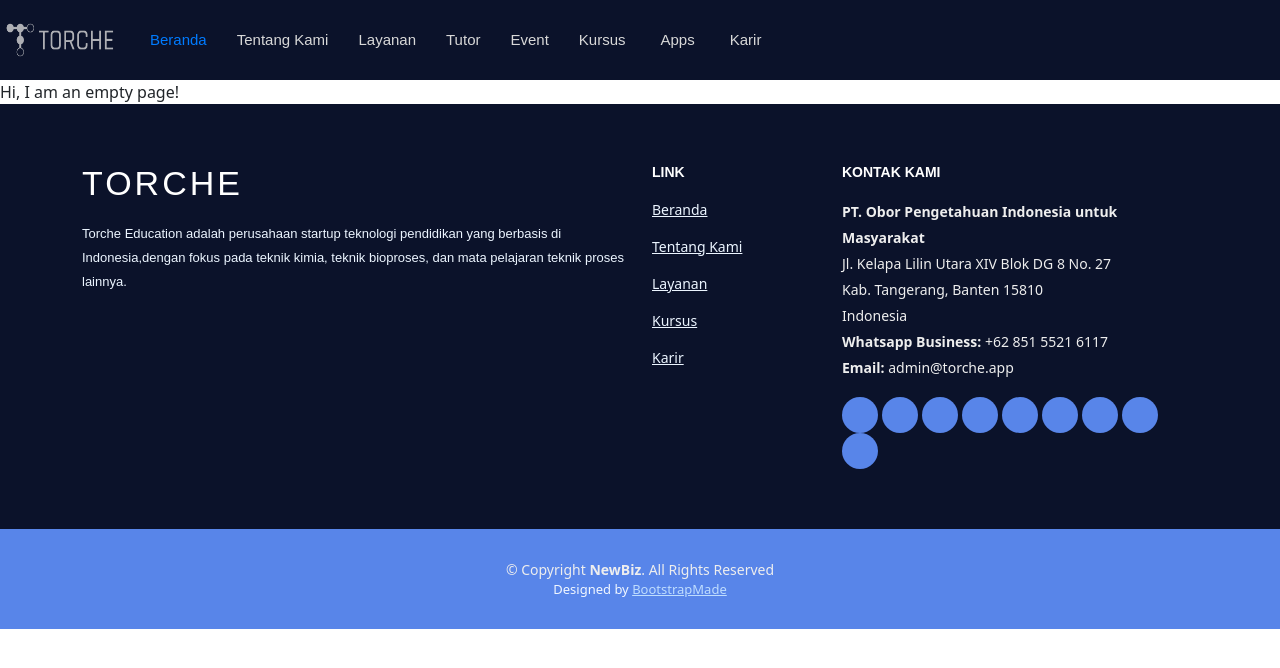
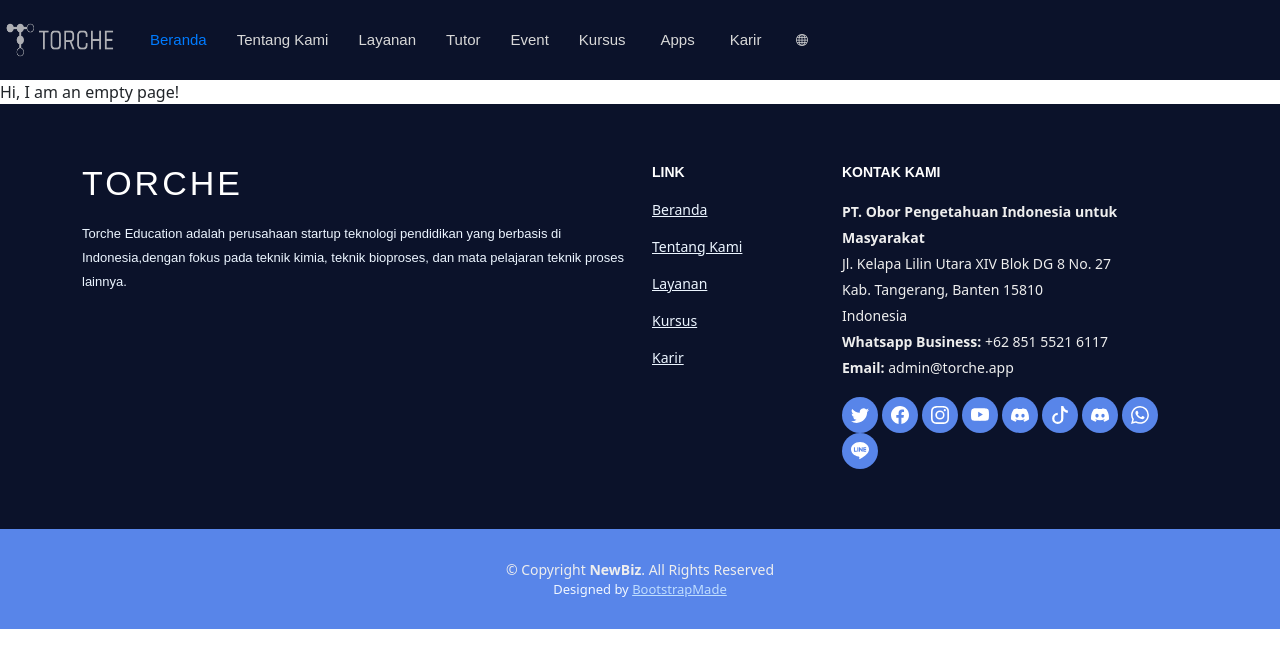
Before and after one commit to albugowy15/torche-mern, a Next.js app: page / in a window 1280 px wide. Shown: the top 668 px of the page. Built offline with nearby package versions, Linux system fonts and the light colour scheme.

Commit message:
Menambahkan icon pada footer

```diff
--- a/package.json
+++ b/package.json
@@ -13,10 +13,13 @@
     "@types/react": "18.0.25",
     "@types/react-dom": "18.0.8",
     "bootstrap": "^5.2.2",
+    "bootstrap-icons": "^1.9.1",
     "eslint": "8.27.0",
     "eslint-config-next": "13.0.2",
     "next": "13.0.2",
     "react": "18.2.0",
+    "react-bootstrap": "^2.6.0",
+    "react-bootstrap-icons": "^1.9.1",
     "react-dom": "18.2.0",
     "typescript": "4.8.4"
   }
--- a/src/components/footer/Footer.tsx
+++ b/src/components/footer/Footer.tsx
@@ -2,6 +2,7 @@
 // import LinkedInLogo from '../../../public/assets/img/icons8-linkedin.svg'
 // import InstaLogo from '../../../public/assets/img/icons8-instagram.svg'
 import Image from 'next/image'
+import * as Icon from 'react-bootstrap-icons';
 
 const Footer = () => {
     return (
@@ -35,24 +36,41 @@ const Footer = () => {
                             </p>
 
                             <div className="social-links">
-                                <a href="https://twitter.com/TorcheEdu" className="twitter"><i className="bi bi-twitter"></i></a>
-                                <a href="https://www.facebook.com/torche.edu" className="facebook"><i className="bi bi-facebook"></i></a>
+                                <a href="https://twitter.com/TorcheEdu" className="twitter">
+                                    <i><Icon.Twitter/></i>
+                                </a>
+
+                                <a href="https://www.facebook.com/torche.edu" className="facebook">
+                                    <i><Icon.Facebook/></i>
+                                </a>
+
                                 <a href="https://www.instagram.com/torche.app/" className="instagram">
-                                    {/* <Image src={InstaLogo} alt="logo discord"/> */}
-                                    <i className="bi bi-instagram"></i>
+                                    <i><Icon.Instagram/></i>
                                 </a>
-                                <a href="https://www.youtube.com/channel/UCQnYuE3KU3CzcAjVhuCQtNw" className="youtube"><i className="bi bi-youtube"></i></a>
+
+                                <a href="https://www.youtube.com/channel/UCQnYuE3KU3CzcAjVhuCQtNw" className="youtube">
+                                    <i><Icon.Youtube/></i>
+                                </a>
+
                                 <a href="https://www.linkedin.com/company/torche-education/" className="linkedin">
-                                    {/* <Image src={DcLogo} alt="logo discord"/> */}
-                                    <i className="bi bi-linkedin"></i>
+                                    <i><Icon.Discord/></i>
                                 </a>
-                                <a href="https://vt.tiktok.com/ZSeu2n4ca/" className="tiktok"><i className="bi bi-tiktok"></i></a>
+
+                                <a href="https://vt.tiktok.com/ZSeu2n4ca/" className="tiktok">
+                                    <i><Icon.Tiktok/></i>
+                                </a>
+
                                 <a href="https://discord.com/invite/2fYBrcK785" className="discord">
-                                    {/* <Image src={DcLogo} alt="logo discord"/> */}
-                                    <i className="bi bi-discord"></i>
+                                    <i><Icon.Discord/></i>
                                 </a>
-                                <a href="https://wa.me/+6285155216117" className="whatsapp"><i className="bi bi-whatsapp"></i></a>
-                                <a href="https://page.line.me/229wiguf" className="line"><i className="bi bi-line"></i></a>
+
+                                <a href="https://wa.me/+6285155216117" className="whatsapp">
+                                    <i><Icon.Whatsapp/></i>
+                                </a>
+
+                                <a href="https://page.line.me/229wiguf" className="line">
+                                    <i><Icon.Line/></i>
+                                </a>
                             </div>
                         </div>
                     </div>
--- a/src/components/header/Header.tsx
+++ b/src/components/header/Header.tsx
@@ -1,5 +1,6 @@
 import Logo from "../../../public/assets/img/Torche_Logo-01_White.png";
 import Image from "next/image";
+import * as Icon from 'react-bootstrap-icons';
 
 const Header = () => {
 	return (
@@ -69,7 +70,7 @@ const Header = () => {
 						</li>
 						<li className="dropdown">
 							<a href="#">
-								<i className="bi bi-globe2"></i>
+								<i><Icon.Globe/></i>
 							</a>
 							<ul>
 								<li>
```
Also changed, not shown: 1 other file (tests, documents, lock files or other folders).
